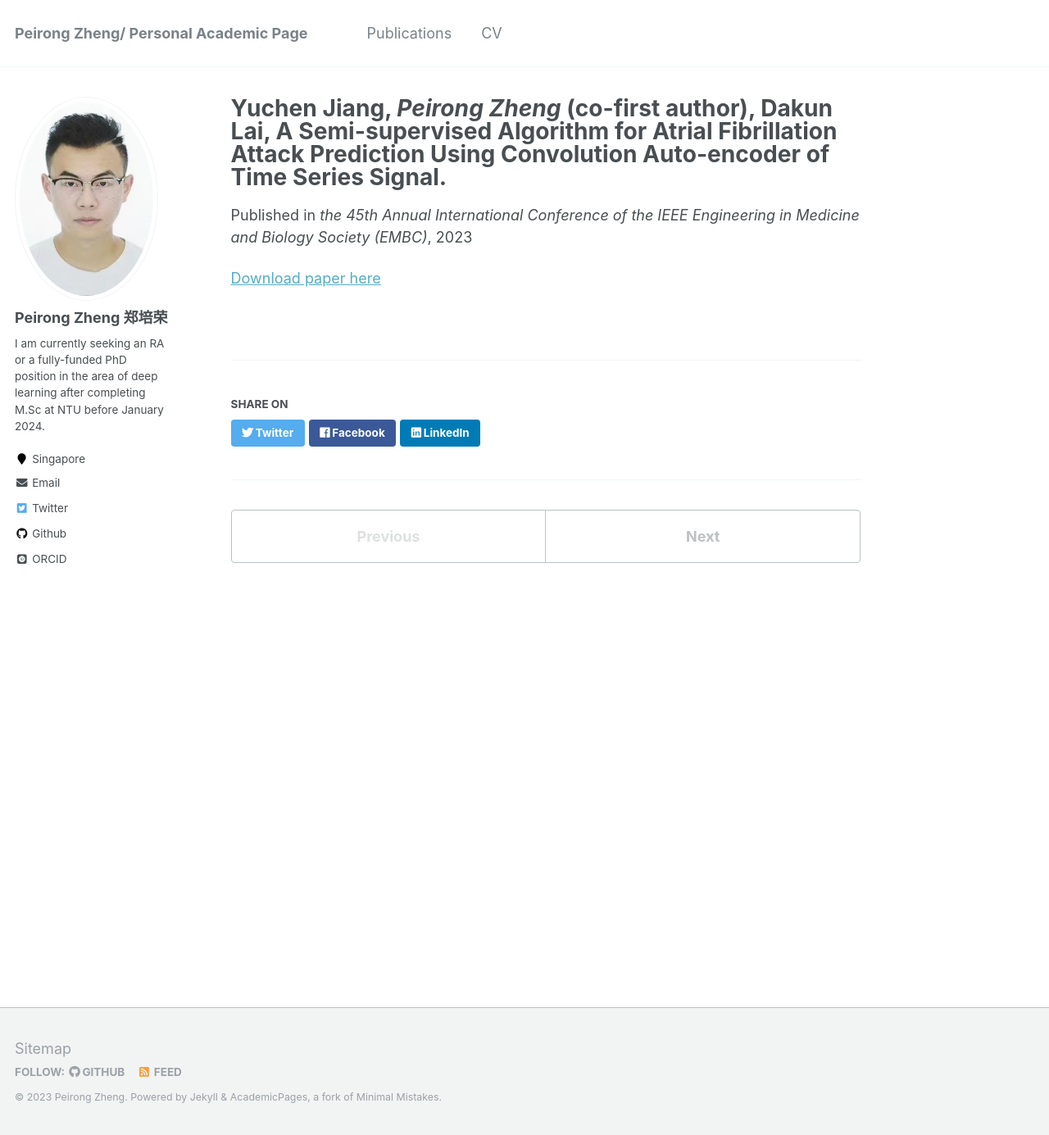
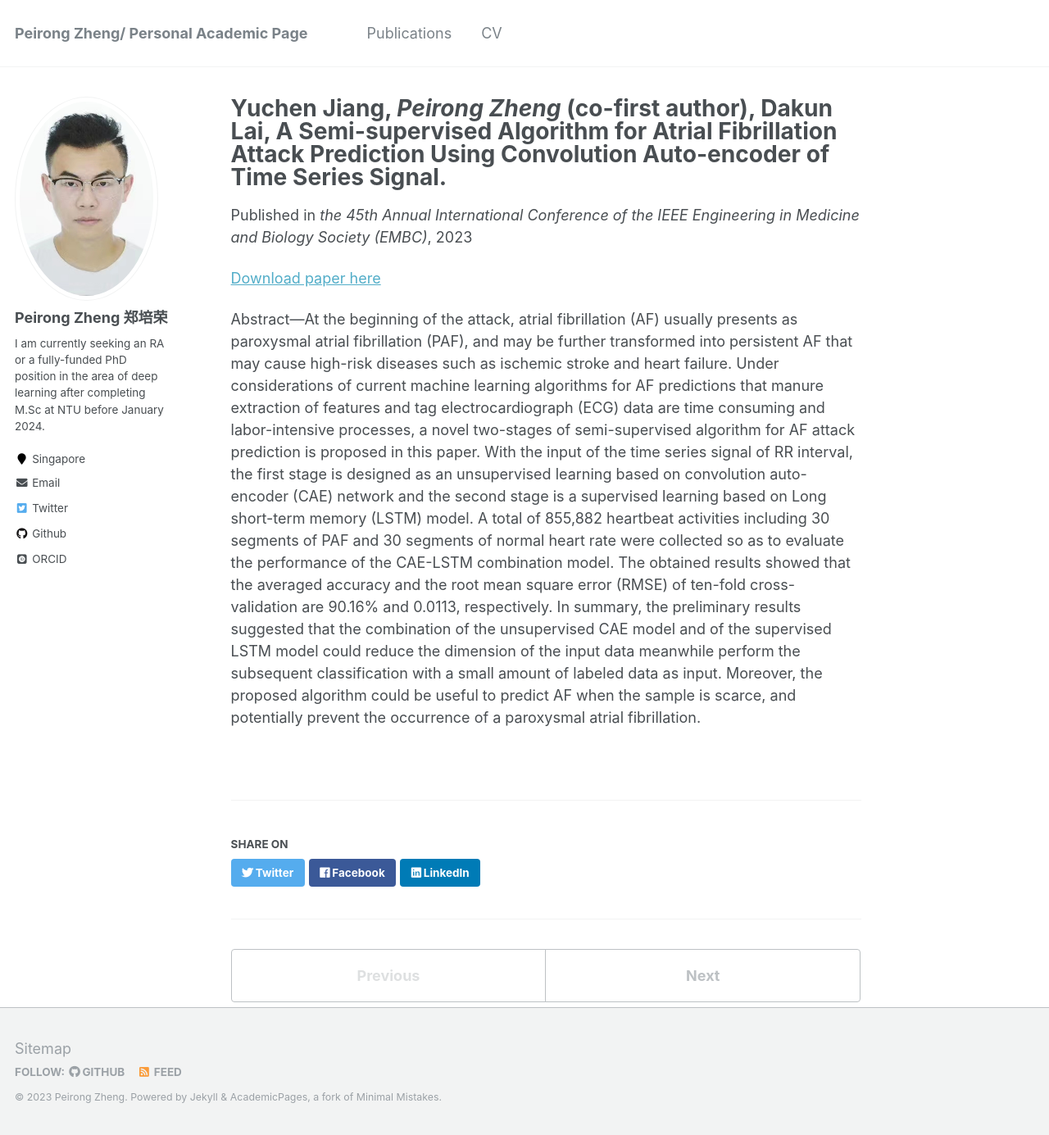
Before and after one commit to zhengpeirong/onlineAcademicCV, a Jekyll site: the page built from _publications/2023-02-06-EMBC-Autoencode for ECG.md, in a window 1280 px wide and 1385 px high. Shown: the whole window at 82% size. Built offline with Jekyll 4.4.1, drawn with Linux system fonts in a browser that asks for light colours; some web fonts are replaced.

Commit message:
add abstract

```diff
--- a/_publications/2023-02-06-EMBC-Autoencode for ECG.md
+++ b/_publications/2023-02-06-EMBC-Autoencode for ECG.md
@@ -7,3 +7,31 @@ venue: 'the 45th Annual International Conference of the IEEE Engineering in Medi
 paperurl: 'https://zhengpeirong.github.io/onlineAcademicCV/files/EMBC23_0485_MS.pdf'
 ---
 [Download paper here](https://zhengpeirong.github.io/onlineAcademicCV/files/EMBC23_0485_MS.pdf)
+
+Abstract—At the beginning of the attack, atrial fibrillation
+(AF) usually presents as paroxysmal atrial fibrillation (PAF),
+and may be further transformed into persistent AF that may
+cause high-risk diseases such as ischemic stroke and heart
+failure. Under considerations of current machine learning
+algorithms for AF predictions that manure extraction of
+features and tag electrocardiograph (ECG) data are time
+consuming and labor-intensive processes, a novel two-stages of
+semi-supervised algorithm for AF attack prediction is proposed
+in this paper. With the input of the time series signal of RR
+interval, the first stage is designed as an unsupervised learning
+based on convolution auto-encoder (CAE) network and the
+second stage is a supervised learning based on Long short-term
+memory (LSTM) model. A total of 855,882 heartbeat activities
+including 30 segments of PAF and 30 segments of normal heart
+rate were collected so as to evaluate the performance of the
+CAE-LSTM combination model. The obtained results showed
+that the averaged accuracy and the root mean square error
+(RMSE) of ten-fold cross-validation are 90.16% and 0.0113,
+respectively. In summary, the preliminary results suggested that
+the combination of the unsupervised CAE model and of the
+supervised LSTM model could reduce the dimension of the
+input data meanwhile perform the subsequent classification
+with a small amount of labeled data as input. Moreover, the
+proposed algorithm could be useful to predict AF when the
+sample is scarce, and potentially prevent the occurrence of a
+paroxysmal atrial fibrillation.
```
Also changed, not shown: _publications/2023-04-13-JBHI-PAF_prediction.md (+27 -1 lines).
